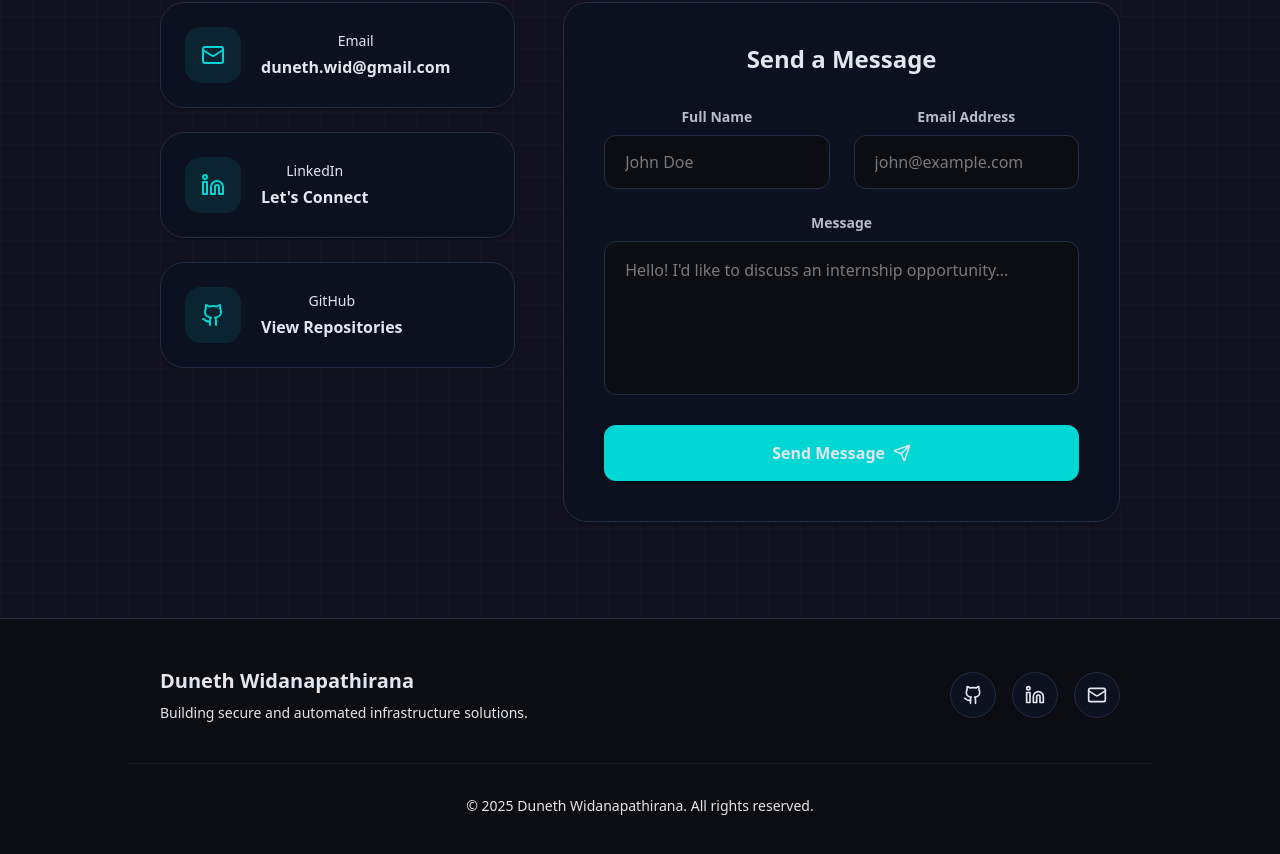
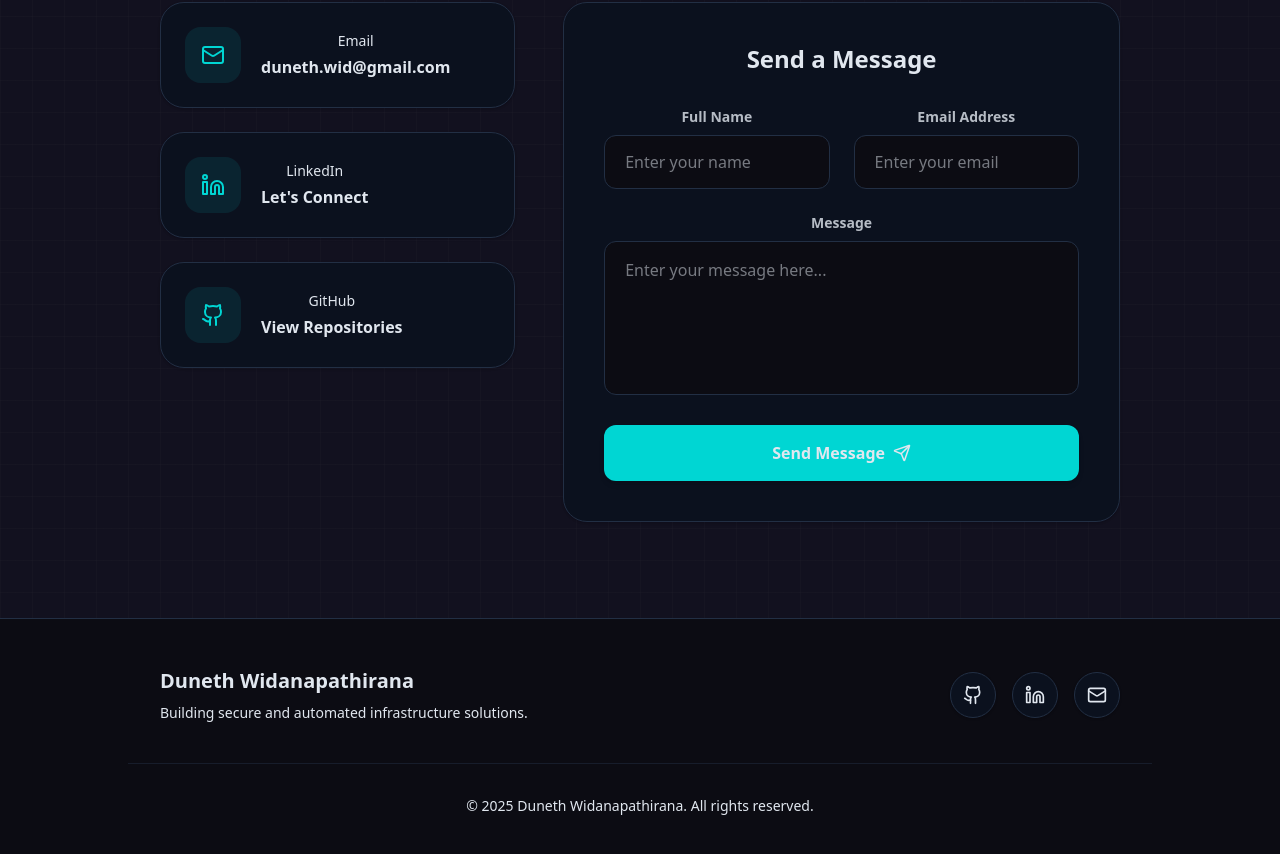
Before and after one commit to Dune-Wid/networking-portfolio, a React (Vite) app: page / in a window 1280 px wide. Shown: the part 6320-7174 px from the top of the page. Built offline with nearby package versions, Linux system fonts and the light colour scheme.

Commit message:
placeholder fix

```diff
--- a/src/components/ContactSection.jsx
+++ b/src/components/ContactSection.jsx
@@ -87,20 +87,20 @@ export const ContactSection = () => {
                                     <label htmlFor="name" className="block text-sm font-semibold mb-2 text-foreground/80">Full Name</label>
                                     <input type="text" id="name" name="name" required
                                         className="w-full px-5 py-3.5 rounded-xl border border-border bg-background focus:outline-none focus:ring-2 focus:ring-primary/50 transition-shadow"
-                                        placeholder="John Doe"/>
+                                        placeholder="Enter your name"/>
                                 </div>
                                 <div>
                                     <label htmlFor="email" className="block text-sm font-semibold mb-2 text-foreground/80">Email Address</label>
                                     <input type="email" id="email" name="email" required
                                         className="w-full px-5 py-3.5 rounded-xl border border-border bg-background focus:outline-none focus:ring-2 focus:ring-primary/50 transition-shadow"
-                                        placeholder="john@example.com"/>
+                                        placeholder="Enter your email"/>
                                 </div>
                             </div>
                             <div>
                                 <label htmlFor="message" className="block text-sm font-semibold mb-2 text-foreground/80">Message</label>
                                 <textarea id="message" name="message" required rows="5"
                                     className="w-full px-5 py-4 rounded-xl border border-border bg-background focus:outline-none focus:ring-2 focus:ring-primary/50 resize-none transition-shadow"
-                                    placeholder="Hello! I'd like to discuss an internship opportunity..."/>
+                                    placeholder="Enter your message here..."/>
                             </div>
                             <button type="submit" disabled={isSubmitting}
                                 className={cn("w-full py-4 rounded-xl bg-primary text-primary-foreground font-bold flex items-center justify-center gap-2 transition-all shadow-md",
```
